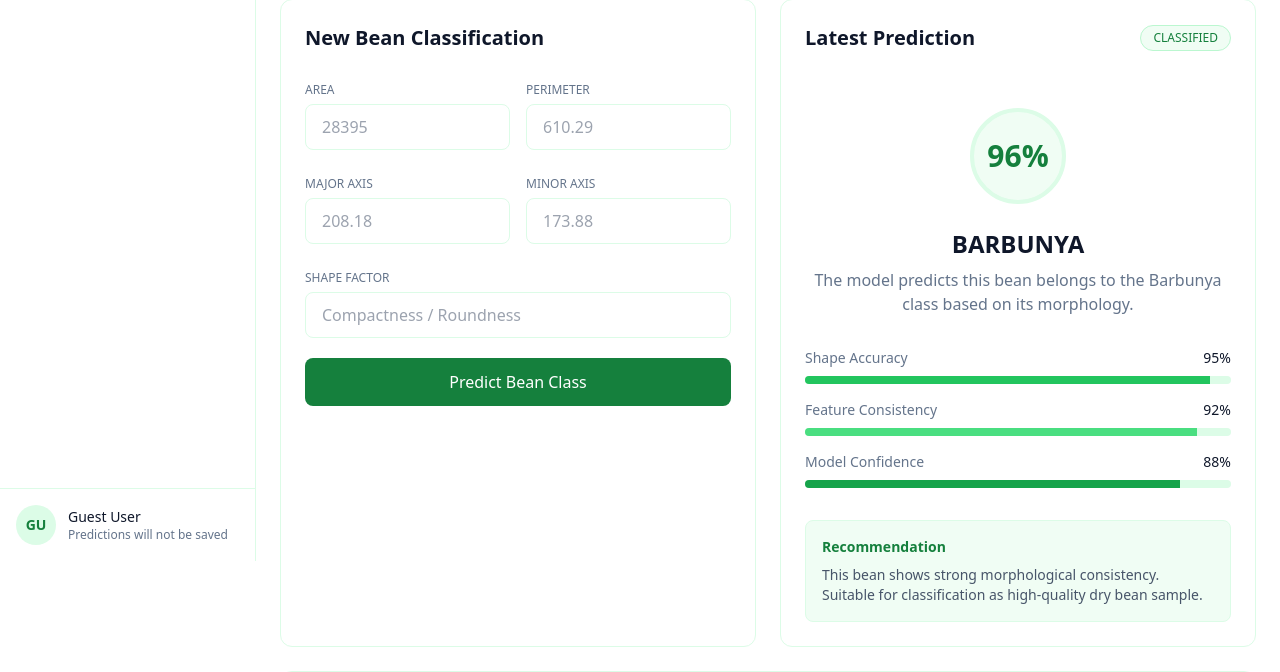
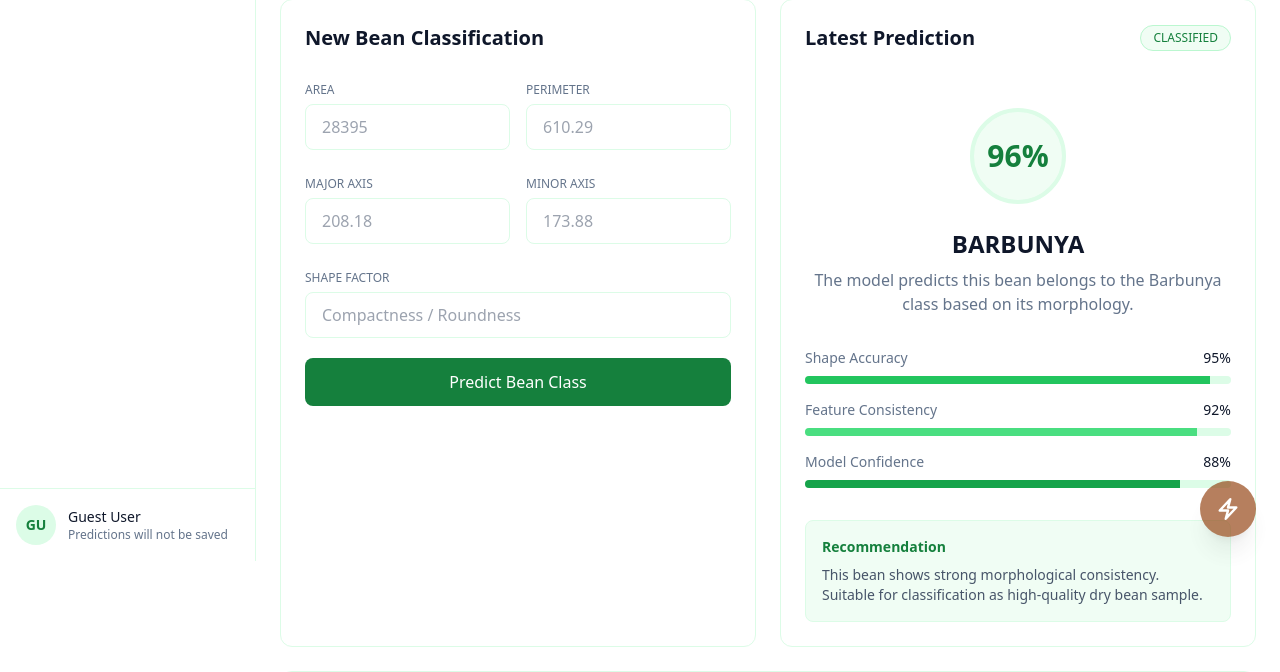
Before and after one commit to KingPandesal/Dry-Bean-Classification-System, a Flask app: page /dashboard in a window 1280 px wide. Shown: the part 239-911 px from the top of the page. Run offline with Flask 3, Linux system fonts and the light colour scheme; a user stored in the database is signed in; some libraries are stand-ins or nearby versions.

Commit message:
Finish: First UI.

```diff
--- /dev/null
+++ b/static/js/components/modal.js
@@ -0,0 +1,12 @@
+function openModal(title = "Modal", contentHTML = "") {
+    document.getElementById("modal-title").textContent = title;
+    document.getElementById("modal-body").innerHTML = contentHTML;
+
+    document.getElementById("app-modal").classList.remove("hidden");
+    document.getElementById("app-modal").classList.add("flex");
+}
+
+function closeModal() {
+    document.getElementById("app-modal").classList.add("hidden");
+    document.getElementById("app-modal").classList.remove("flex");
+}
--- /dev/null
+++ b/static/js/predict.js
@@ -0,0 +1,124 @@
+function openPredictionModal() {
+    const formHTML = `
+        <form id="predict-form" class="space-y-5 max-h-[75vh] overflow-y-auto px-1">
+
+            <div class="border border-emerald-100 bg-emerald-50/40 p-4 rounded-xl space-y-3">
+                <div class="border-b border-emerald-200 pb-1">
+                    <h4 class="text-xs font-bold uppercase tracking-wider text-emerald-900">📏 Size & Dimensions</h4>
+                </div>
+                <div class="grid grid-cols-2 gap-3">
+                    <input name="area" placeholder="Area" type="number" step="any" required class="border border-slate-200 p-2 rounded-lg bg-white text-sm focus:outline-none focus:ring-2 focus:ring-emerald-600">
+                    <input name="perimeter" placeholder="Perimeter" type="number" step="any" required class="border border-slate-200 p-2 rounded-lg bg-white text-sm focus:outline-none focus:ring-2 focus:ring-emerald-600">
+                    <input name="major_axis_length" placeholder="Major Axis Length" type="number" step="any" required class="border border-slate-200 p-2 rounded-lg bg-white text-sm focus:outline-none focus:ring-2 focus:ring-emerald-600">
+                    <input name="minor_axis_length" placeholder="Minor Axis Length" type="number" step="any" required class="border border-slate-200 p-2 rounded-lg bg-white text-sm focus:outline-none focus:ring-2 focus:ring-emerald-600">
+                </div>
+            </div>
+
+            <div class="border border-emerald-100 bg-emerald-50/40 p-4 rounded-xl space-y-3">
+                <div class="border-b border-emerald-200 pb-1">
+                    <h4 class="text-xs font-bold uppercase tracking-wider text-emerald-900">⬡ Shape Attributes</h4>
+                </div>
+                <div class="grid grid-cols-2 gap-3">
+                    <input name="aspect_ratio" placeholder="Aspect Ratio" type="number" step="any" required class="border border-slate-200 p-2 rounded-lg bg-white text-sm focus:outline-none focus:ring-2 focus:ring-emerald-600">
+                    <input name="eccentricity" placeholder="Eccentricity" type="number" step="any" required class="border border-slate-200 p-2 rounded-lg bg-white text-sm focus:outline-none focus:ring-2 focus:ring-emerald-600">
+                    <input name="convex_area" placeholder="Convex Area" type="number" step="any" required class="border border-slate-200 p-2 rounded-lg bg-white text-sm focus:outline-none focus:ring-2 focus:ring-emerald-600">
+                    <input name="equiv_diameter" placeholder="Equiv Diameter" type="number" step="any" required class="border border-slate-200 p-2 rounded-lg bg-white text-sm focus:outline-none focus:ring-2 focus:ring-emerald-600">
+                </div>
+            </div>
+
+            <div class="border border-emerald-100 bg-emerald-50/40 p-4 rounded-xl space-y-3">
+                <div class="border-b border-emerald-200 pb-1">
+                    <h4 class="text-xs font-bold uppercase tracking-wider text-emerald-900">🧬 Geometry & Factors</h4>
+                </div>
+                <div class="grid grid-cols-2 gap-3">
+                    <input name="extent" placeholder="Extent" type="number" step="any" required class="border border-slate-200 p-2 rounded-lg bg-white text-sm focus:outline-none focus:ring-2 focus:ring-emerald-600">
+                    <input name="solidity" placeholder="Solidity" type="number" step="any" required class="border border-slate-200 p-2 rounded-lg bg-white text-sm focus:outline-none focus:ring-2 focus:ring-emerald-600">
+                    <input name="roundness" placeholder="Roundness" type="number" step="any" required class="border border-slate-200 p-2 rounded-lg bg-white text-sm focus:outline-none focus:ring-2 focus:ring-emerald-600">
+                    <input name="compactness" placeholder="Compactness" type="number" step="any" required class="border border-slate-200 p-2 rounded-lg bg-white text-sm focus:outline-none focus:ring-2 focus:ring-emerald-600">
+                    <input name="shape_factor1" placeholder="Shape Factor 1" type="number" step="any" required class="border border-slate-200 p-2 rounded-lg bg-white text-sm focus:outline-none focus:ring-2 focus:ring-emerald-600">
+                    <input name="shape_factor2" placeholder="Shape Factor 2" type="number" step="any" required class="border border-slate-200 p-2 rounded-lg bg-white text-sm focus:outline-none focus:ring-2 focus:ring-emerald-600">
+                    <input name="shape_factor3" placeholder="Shape Factor 3" type="number" step="any" required class="border border-slate-200 p-2 rounded-lg bg-white text-sm focus:outline-none focus:ring-2 focus:ring-emerald-600">
+                    <input name="shape_factor4" placeholder="Shape Factor 4" type="number" step="any" required class="border border-slate-200 p-2 rounded-lg bg-white text-sm focus:outline-none focus:ring-2 focus:ring-emerald-600">
+                </div>
+            </div>
+
+            <div class="flex justify-between items-center pt-4 border-t border-slate-100">
+                <button type="reset" class="text-xs text-slate-400 hover:text-emerald-800 font-medium transition">
+                    Reset Form
+                </button>
+                <div class="flex gap-2">
+                    <button type="button" onclick="closeModal()" class="px-4 py-2 text-sm border border-slate-200 rounded-lg hover:bg-slate-50 transition">
+                        Cancel
+                    </button>
+                    <button type="submit" class="px-5 py-2 text-sm bg-amber-800 text-white rounded-lg hover:bg-amber-900 shadow transition">
+                        Predict
+                    </button>
+                </div>
+            </div>
+
+        </form>
+    `;
+
+    openModal("Dry Bean Prediction", formHTML);
+
+    setTimeout(() => {
+        attachPredictionHandler();
+    }, 100);
+}
+
+function attachPredictionHandler() {
+    const form = document.getElementById("predict-form");
+    if (!form) return;
+
+    form.addEventListener("submit", async (e) => {
+        e.preventDefault();
+
+        const submitBtn = form.querySelector('button[type="submit"]');
+        const originalText = submitBtn.innerHTML;
+        submitBtn.disabled = true;
+        submitBtn.innerHTML = "Processing...";
+
+        try {
+            const data = Object.fromEntries(new FormData(form));
+            const res = await fetch("/predict", {
+                method: "POST",
+                headers: { "Content-Type": "application/json" },
+                body: JSON.stringify(data)
+            });
+
+            const result = await res.json();
+
+            if (result.success) {
+                openModal(
+                    "Prediction Result",
+                    `
+                    <div class="text-center py-4 space-y-4">
+                        <div class="inline-flex items-center justify-center w-12 h-12 rounded-full bg-emerald-100 text-emerald-800 text-xl font-bold">
+                            🫘
+                        </div>
+                        <div>
+                            <h3 class="text-2xl font-bold text-emerald-900">
+                                ${result.prediction}
+                            </h3>
+                            <p class="text-xs text-emerald-700 font-semibold bg-emerald-50 inline-block px-2 py-0.5 rounded-full mt-1">
+                                Confidence: ${result.confidence}%
+                            </p>
+                        </div>
+                        <button onclick="closeModal()" class="mt-2 px-6 py-2 bg-amber-800 text-white text-sm rounded-lg hover:bg-amber-900 transition">
+                            Close
+                        </button>
+                    </div>
+                    `
+                );
+            } else {
+                alert(result.message);
+                submitBtn.disabled = false;
+                submitBtn.innerHTML = originalText;
+            }
+        } catch (error) {
+            alert("An error occurred during submission.");
+            submitBtn.disabled = false;
+            submitBtn.innerHTML = originalText;
+        }
+    });
+}
--- /dev/null
+++ b/templates/components/modal.html
@@ -0,0 +1,26 @@
+<!-- Global Modal -->
+<div id="app-modal" class="fixed inset-0 hidden items-center justify-center z-50">
+
+    <!-- Overlay -->
+    <div class="absolute inset-0 bg-black/40" onclick="closeModal()"></div>
+
+    <!-- Modal Box -->
+    <div class="bg-white w-full max-w-3xl rounded-xl shadow-lg p-6 relative z-10">
+
+        <div class="flex justify-between items-center mb-4">
+
+            <h2 id="modal-title" class="text-lg font-bold text-slate-800">
+                Prediction
+            </h2>
+
+            <button onclick="closeModal()" class="text-slate-500 hover:text-red-600">
+                ✕
+            </button>
+
+        </div>
+
+        <!-- Dynamic content -->
+        <div id="modal-body"></div>
+
+    </div>
+</div>
--- a/templates/main/base.html
+++ b/templates/main/base.html
@@ -158,10 +158,38 @@
 
         <div id="toast-container" class="fixed bottom-5 right-5 space-y-3 z-50"></div>
 
+        <div class="fixed bottom-6 right-6 z-50 group flex items-center">
+
+    <div class="absolute right-16 opacity-0 translate-x-2 pointer-events-none
+                group-hover:opacity-100 group-hover:translate-x-0
+                transition-all duration-300 ease-out
+                bg-amber-950 text-amber-50 text-xs font-medium px-3 py-1.5 rounded-lg shadow-md
+                whitespace-nowrap flex items-center">
+        Predict Bean
+        <div class="absolute right-[-4px] top-1/2 -translate-y-1/2 w-2 h-2 bg-amber-950 rotate-45"></div>
+    </div>
+
+    <button onclick="openPredictionModal()"
+        class="w-14 h-14 rounded-full bg-amber-800 text-white shadow-xl
+               hover:bg-amber-900 hover:scale-110 active:scale-95
+               flex items-center justify-center transition-all duration-300
+               animate-pulse hover:animate-none">
+        <svg xmlns="http://www.w3.org/2000/svg" fill="none" viewBox="0 0 24 24" stroke-width="2.5" stroke="currentColor" class="w-6 h-6">
+            <path stroke-linecap="round" stroke-linejoin="round" d="m3.75 13.5 10.5-11.25L12 10.5h8.25L9.75 21.75 12 13.5H3.75Z" />
+        </svg>
+    </button>
+
+</div>
+
     </main>
 
     {% include "partials/toasts.html" %}
     <script src="{{ url_for('static', filename='js/toasts.js') }}"></script>
+
+    {% include "components/modal.html" %}
+    <script src="{{ url_for('static', filename='js/components/modal.js') }}"></script>
+
+    <script src="{{ url_for('static', filename='js/predict.js') }}"></script>
     <script src="{{ url_for('static', filename='js/scroll-restoration.js') }}"></script>
     <script src="{{ url_for('static', filename='js/main/settings.js') }}"></script>
 
```
Also changed, not shown: routes/predict.py (added, +32 -0 lines).
